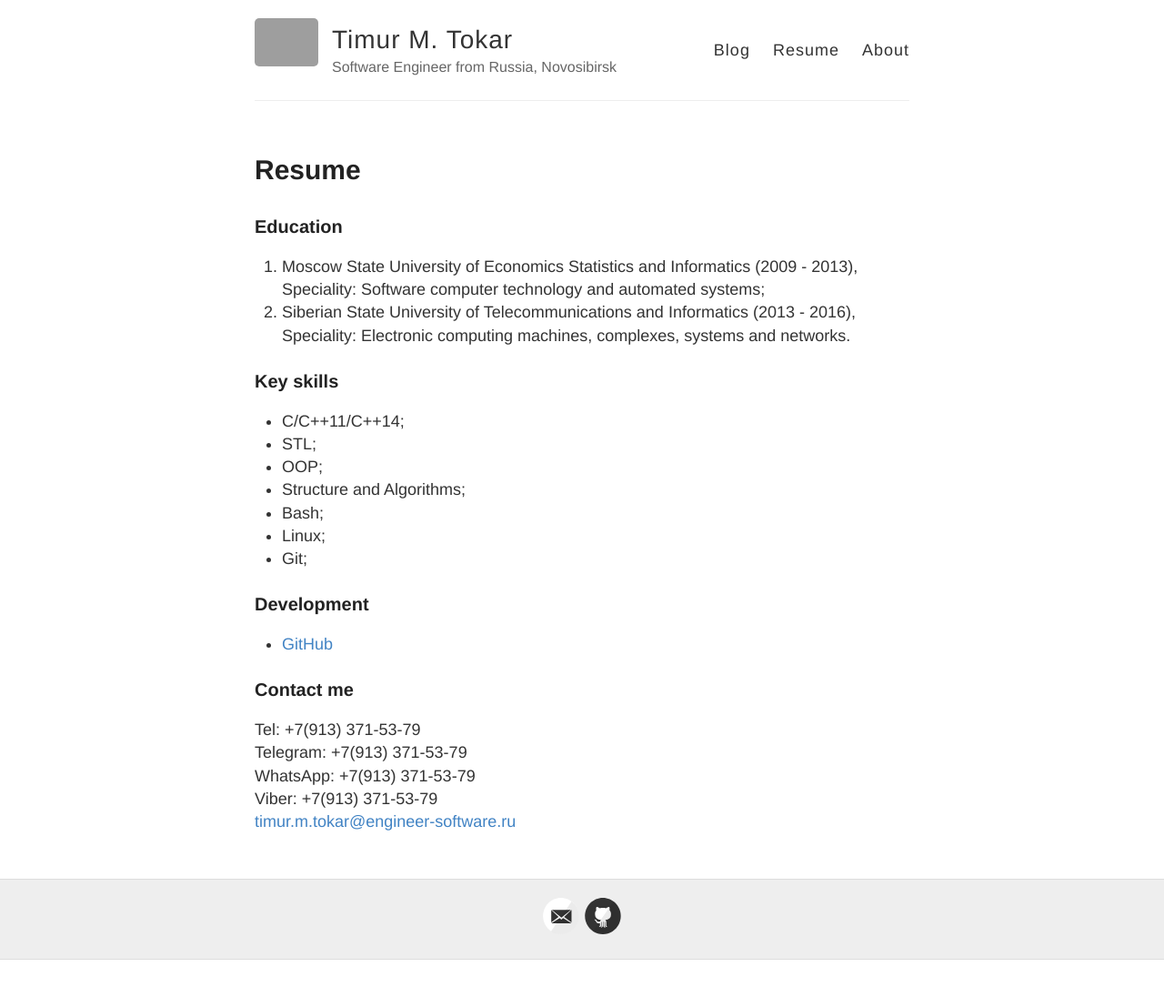
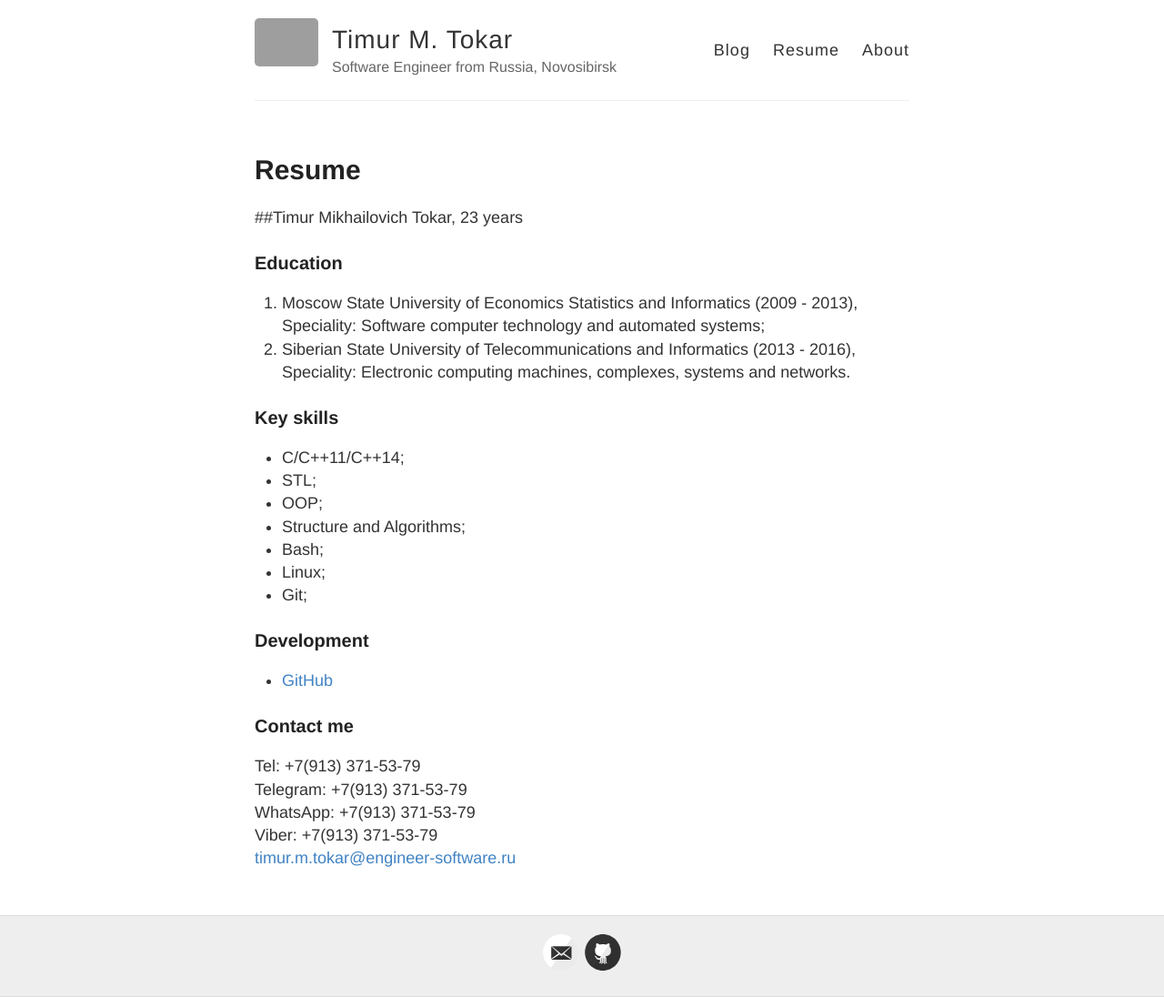
Before and after one commit to tokar-t-m/tokar-t-m, a Jekyll site: the page built from resume/index.md, in a window 1280 px wide. Shown: the whole page at 91% size. Built offline with Jekyll 4.4.1, drawn with Linux system fonts in a browser that asks for light colours; before the commit the page ends 1055 px from its top, so only the background shows below that; grey boxes are pictures that could not be loaded.

Commit message:
mod resume

```diff
--- a/resume/index.md
+++ b/resume/index.md
@@ -3,6 +3,8 @@ layout: page
 title: Resume
 permalink: /resume/
 ---
+
+##Timur Mikhailovich Tokar, 23 years
 
 ### Education
 
```
